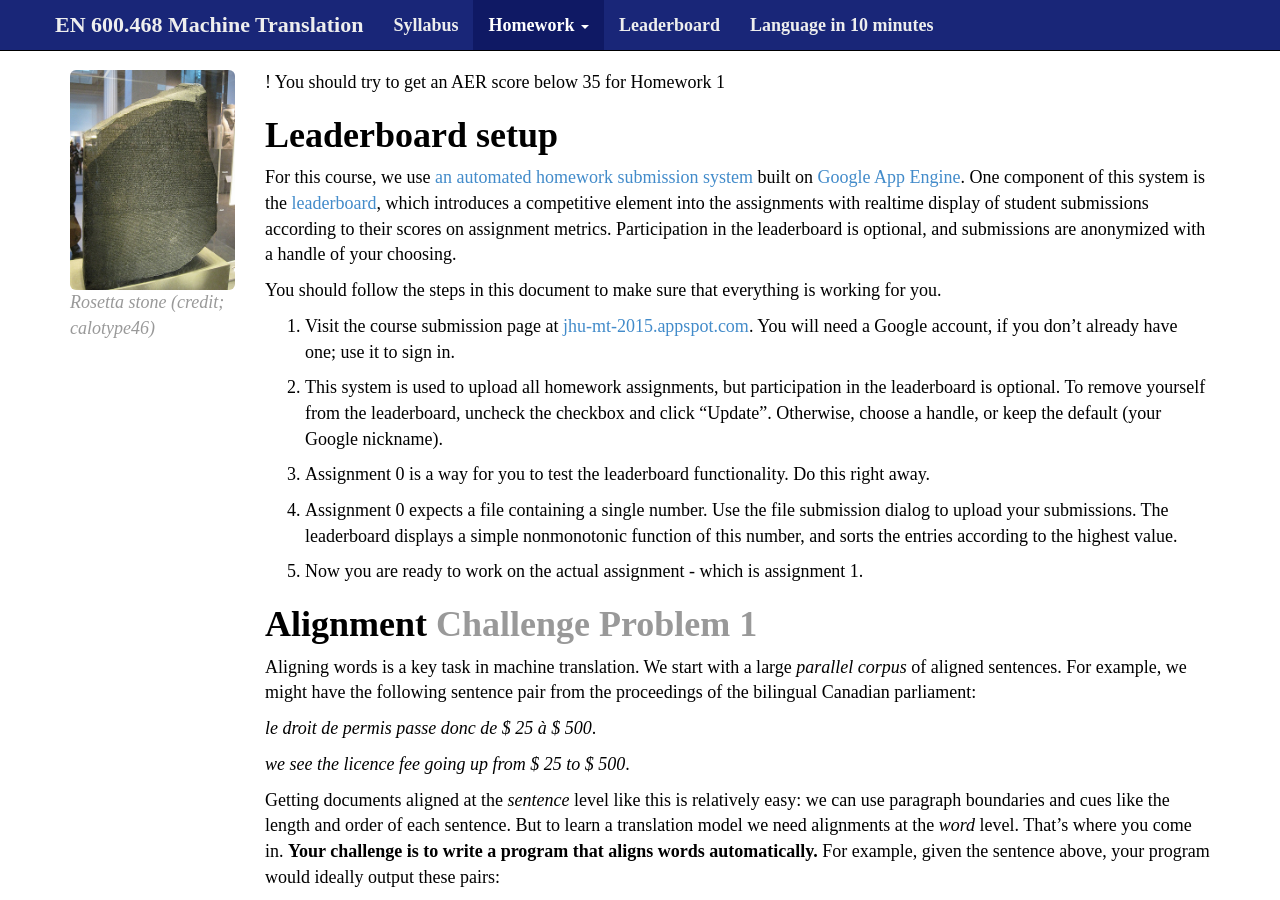
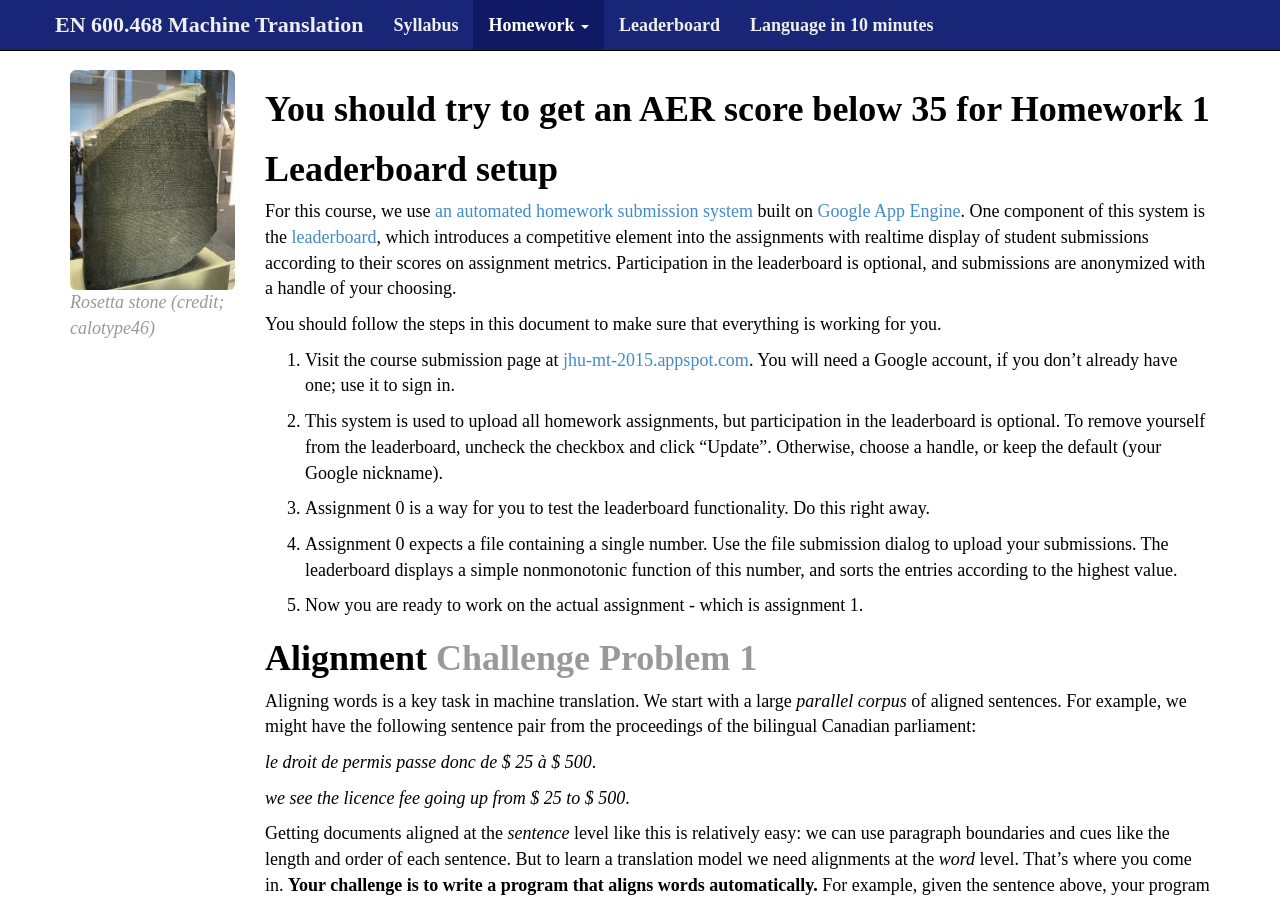
Before and after one commit to mt-class/jhu, a Jekyll site: the page built from hw1.md, in a window 1280 px wide and 900 px high. Built offline with Jekyll 4.4.1, drawn with Linux system fonts in a browser that asks for light colours; nearby versions of some CDN libraries; some web fonts are replaced; formulas are drawn with MathJax 3.

Commit message:
Update hw1.md

```diff
--- a/hw1.md
+++ b/hw1.md
@@ -7,7 +7,8 @@ title: Homework 1 | Alignment
 active_tab: homework
 ---
 
-! You should try to get an AER score below 35 for Homework 1
+You should try to get an AER score below 35 for Homework 1
+==============
 
 Leaderboard setup
 =============================================================
```
